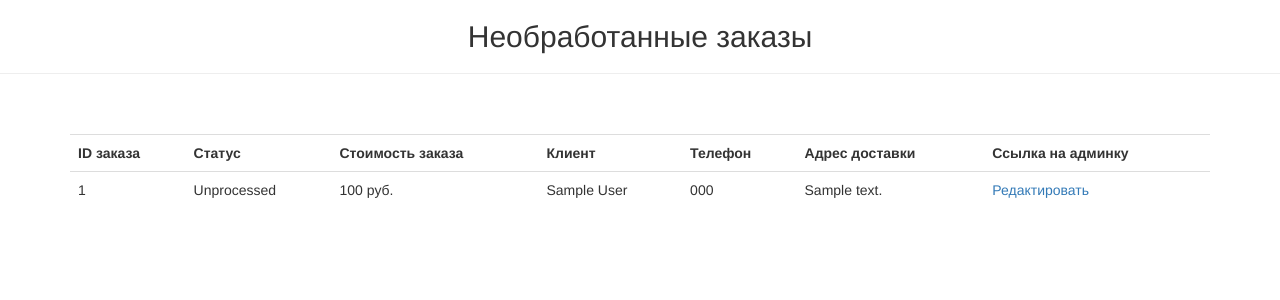
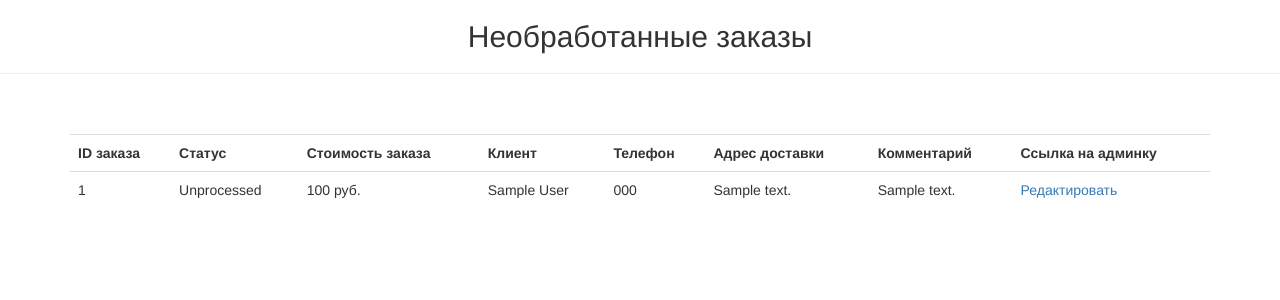
Before and after one commit to michaelmatasyants/star_burger, a Django app: page /manager/orders/ in a window 1280 px wide. Shown: the part 52-352 px from the top of the page. Run offline with Django 3.2, Linux system fonts and the light colour scheme; a user stored in the database is signed in; tables that the repository leaves empty hold one stand-in row (values such as "Sample post"); parts of the project's set-up code (start-up, migrations or seed data) failed here and were passed over; some libraries are stand-ins or nearby versions.

Commit message:
Add comment field in Order model

```diff
--- a/foodcartapp/models.py
+++ b/foodcartapp/models.py
@@ -108,17 +108,17 @@ class RestaurantMenuItem(models.Model):
 class OrderQuerySet(models.QuerySet):
     def calculate_price(self):
         order = self.annotate(
-            price=Sum(F("items__product__price") * F("items__quantity"))
+            price=Sum(F('items__product__price') * F('items__quantity'))
         )
         return order
 
 
 class Order(models.Model):
     ORDER_STATUS = [
-        ("U", "Unprocessed"),
-        ("C", "Confirmed"),
-        ("P", "Prepared"),
-        ("D", "Delivered"),
+        ('U', 'Unprocessed'),
+        ('C', 'Confirmed'),
+        ('P', 'Prepared'),
+        ('D', 'Delivered'),
     ]
     firstname = models.CharField(verbose_name='Имя клиента',
                                  max_length=50)
@@ -135,6 +135,8 @@ class Order(models.Model):
                               db_index=True,
                               choices=ORDER_STATUS,
                               default='U')
+    comment = models.TextField(verbose_name='Комментарий',
+                               blank=True)
     objects = OrderQuerySet.as_manager()
 
     class Meta:
--- a/restaurateur/templates/order_items.html
+++ b/restaurateur/templates/order_items.html
@@ -19,6 +19,7 @@
       <th>Клиент</th>
       <th>Телефон</th>
       <th>Адрес доставки</th>
+      <th>Комментарий</th>
       <th>Ссылка на админку</th>
     </tr>
 
@@ -30,6 +31,11 @@
         <td>{{ order.firstname }} {{ order.lastname }}</td>
         <td>{{ order.phonenumber }}</td>
         <td>{{ order.address }}</td>
+        <td>
+          {% if order.comment %}
+            {{ order.comment }}
+          {% endif %}
+        </td>
         <td><a href="{% url 'admin:foodcartapp_order_change' object_id=order.id %}?next={{ '/manager/orders/' |urlencode }}">Редактировать</a></td>
       </tr>
     {% endfor %}
```
